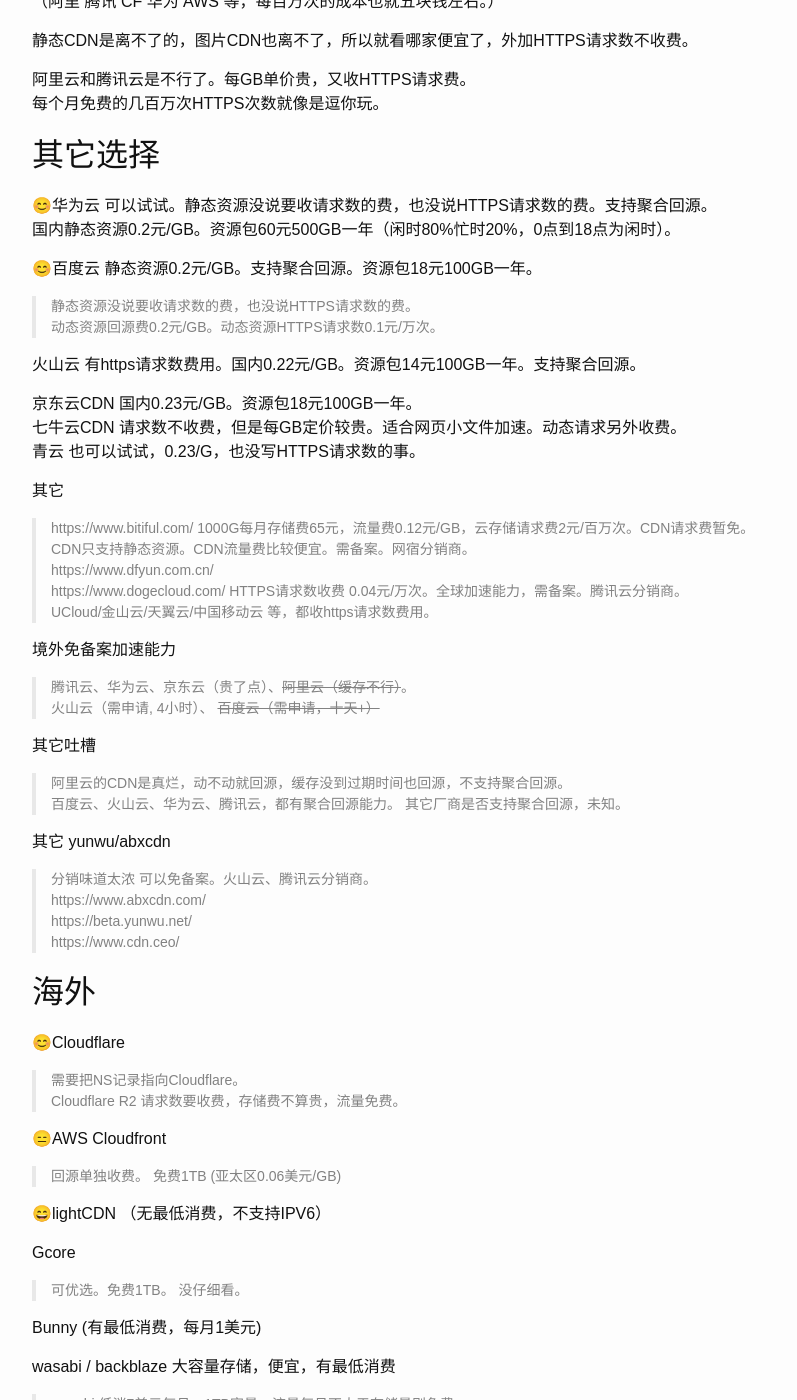
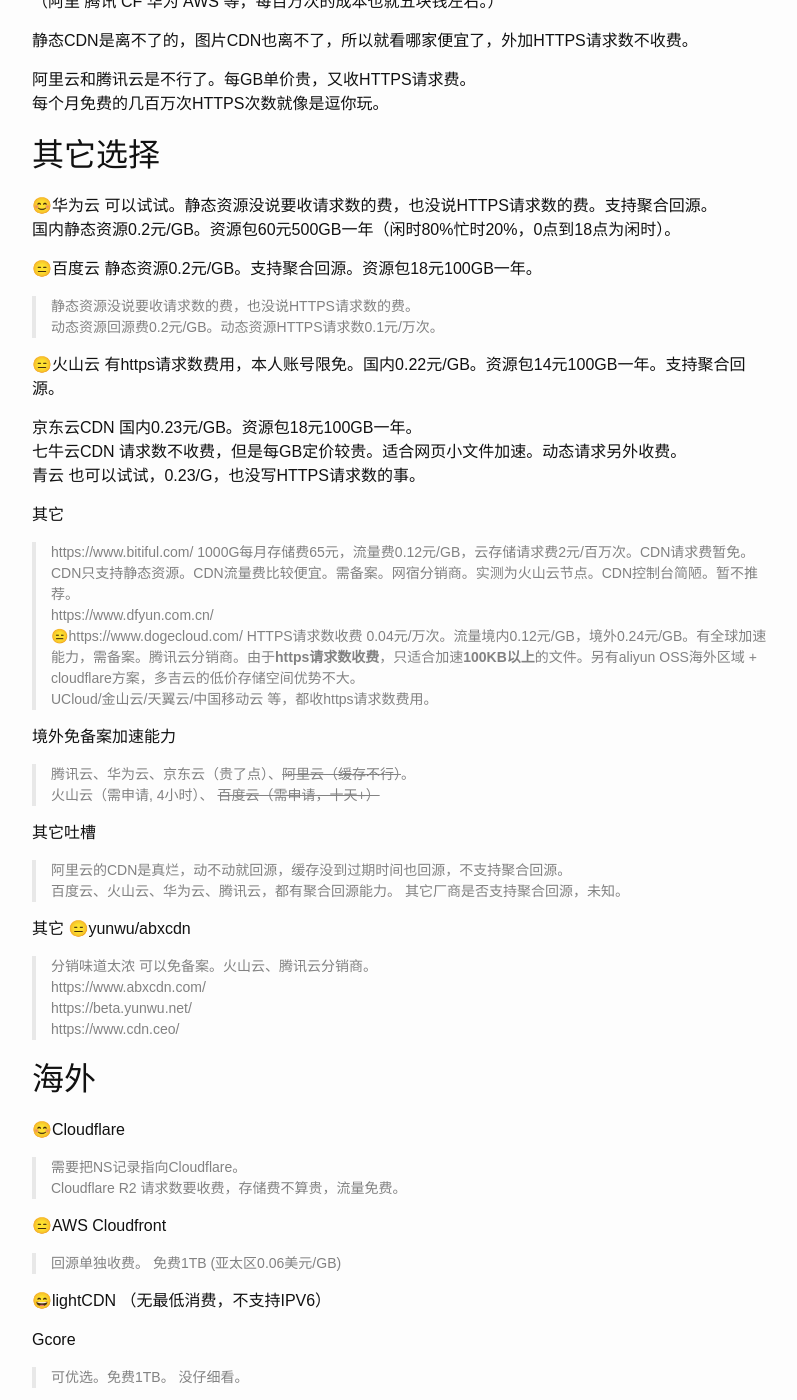
Before and after one commit to lgh06/blog, a Jekyll site: the page built from _posts/2025-05-25-cdn-https-requests.md, in a window 1280 px wide and 1400 px high, scrolled down 425 px. Shown: the whole window, without its empty margins (238-1035 px from the left). Built offline with Jekyll 4.4.1, drawn with Linux system fonts in a browser that asks for light colours; a style sheet for code colours, icons or effects is not loaded.

Commit message:
docs: 更新CDN测试和总结文档
修正Bitful CDN的描述并添加dogecloud测试信息
更新abxcdn和dogecloud的详细信息
调整部分CDN评价表情符号和说明

```diff
--- a/_posts/2025-05-25-cdn-https-requests.md
+++ b/_posts/2025-05-25-cdn-https-requests.md
@@ -23,11 +23,11 @@
 😊华为云 可以试试。静态资源没说要收请求数的费，也没说HTTPS请求数的费。支持聚合回源。
 国内静态资源0.2元/GB。资源包60元500GB一年（闲时80%忙时20%，0点到18点为闲时）。
 
-😊百度云 静态资源0.2元/GB。支持聚合回源。资源包18元100GB一年。
+😑百度云 静态资源0.2元/GB。支持聚合回源。资源包18元100GB一年。
 > 静态资源没说要收请求数的费，也没说HTTPS请求数的费。
 > 动态资源回源费0.2元/GB。动态资源HTTPS请求数0.1元/万次。
 
-火山云 有https请求数费用。国内0.22元/GB。资源包14元100GB一年。支持聚合回源。
+😑火山云 有https请求数费用，本人账号限免。国内0.22元/GB。资源包14元100GB一年。支持聚合回源。
 
 京东云CDN 国内0.23元/GB。资源包18元100GB一年。
 七牛云CDN 请求数不收费，但是每GB定价较贵。适合网页小文件加速。动态请求另外收费。
@@ -35,9 +35,9 @@
 
 
 其它
-> https://www.bitiful.com/ 1000G每月存储费65元，流量费0.12元/GB，云存储请求费2元/百万次。CDN请求费暂免。CDN只支持静态资源。CDN流量费比较便宜。需备案。网宿分销商。
+> https://www.bitiful.com/ 1000G每月存储费65元，流量费0.12元/GB，云存储请求费2元/百万次。CDN请求费暂免。CDN只支持静态资源。CDN流量费比较便宜。需备案。网宿分销商。实测为火山云节点。CDN控制台简陋。暂不推荐。
 > https://www.dfyun.com.cn/
-> https://www.dogecloud.com/ HTTPS请求数收费 0.04元/万次。全球加速能力，需备案。腾讯云分销商。
+> 😑https://www.dogecloud.com/ HTTPS请求数收费 0.04元/万次。流量境内0.12元/GB，境外0.24元/GB。有全球加速能力，需备案。腾讯云分销商。由于**https请求数收费**，只适合加速**100KB以上**的文件。另有aliyun OSS海外区域 + cloudflare方案，多吉云的低价存储空间优势不大。
 > UCloud/金山云/天翼云/中国移动云 等，都收https请求数费用。
 
 境外免备案加速能力
@@ -48,7 +48,7 @@
 > 阿里云的CDN是真烂，动不动就回源，缓存没到过期时间也回源，不支持聚合回源。
 > 百度云、火山云、华为云、腾讯云，都有聚合回源能力。  其它厂商是否支持聚合回源，未知。
 
-其它 yunwu/abxcdn
+其它 😑yunwu/abxcdn
 > 分销味道太浓 可以免备案。火山云、腾讯云分销商。
 > https://www.abxcdn.com/
 > https://beta.yunwu.net/
```
Also changed, not shown: _posts/2025-06-12-cdn-summary.md (+6 -5 lines), _posts/2025-06-21-cdn-global-acceleration-test.md (+4 -1 lines).
